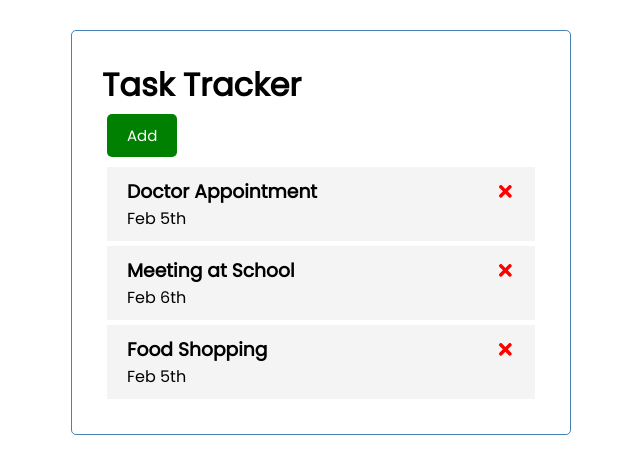
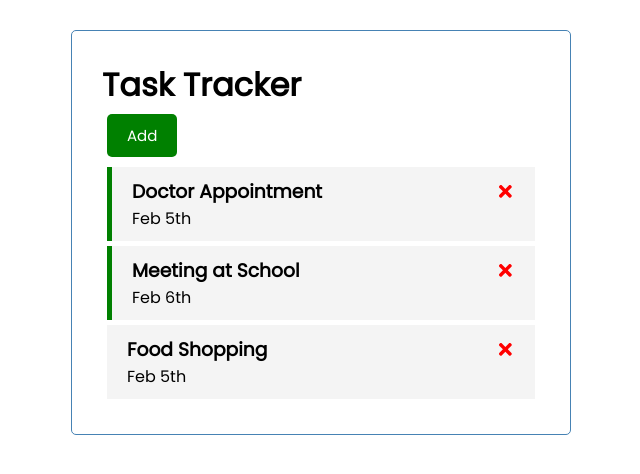
Before and after one commit to esmatullahfarahi/Task-Tracker-ReactJs, a React (Create React App) app: page / in a window 1280 px wide. Shown: the top 474 px of the page, without its empty margins (319-959 px from the left). Built offline with nearby package versions, Linux system fonts and the light colour scheme.

Commit message:
true and false condition

```diff
--- a/src/App.js
+++ b/src/App.js
@@ -30,10 +30,18 @@
   setTasks(tasks.filter((task)=> task.id !==id))
  }
 
+ // Toggle Reminder
+ const toggleReminder = (id) =>{
+  setTasks(
+    tasks.map((task)=>
+    task.id === id ? { ... task, reminder:!task.reminder}: task))
+ }
+
+
   return (
     <div className="container">
       <Header  />
-    {tasks.length > 0 ?  <Tasks tasks={tasks} onDelete={deleteTask}  />: 'No Tasks'}
+    {tasks.length > 0 ?  <Tasks tasks={tasks} onDelete={deleteTask} onToggle={toggleReminder}  />: 'No Tasks'}
     </div>
   )
 }
--- a/src/components/Task.js
+++ b/src/components/Task.js
@@ -1,8 +1,10 @@
 import {FaTimes} from 'react-icons/fa'
 
-const Task = ({task, onDelete}) => {
+const Task = ({task, onDelete, onToggle}) => {
   return (
-    <div className="task">
+    <div className={`task ${task.reminder ? 'reminder': ' ' }`}
+ onDoubleClick={() => onToggle(task.id)}
+    >
     <h3>{task.text} <FaTimes style={{color:'red',cursor:'pointer '}} onClick={()=>onDelete(task.id)}/></h3>
     <p>{task.day}</p>
     </div>
--- a/src/components/Tasks.js
+++ b/src/components/Tasks.js
@@ -1,11 +1,11 @@
 import Task from "./Task"
 
-const Tasks =({tasks, onDelete})=>{
+const Tasks =({tasks, onDelete, onToggle})=>{
   return (
 
   <>
   {tasks.map((task)=>(
-    <Task key={task.id} task={task} onDelete={onDelete}/>
+    <Task key={task.id} task={task} onDelete={onDelete} onToggle={onToggle}/>
     ))}
   </>
   )
```
